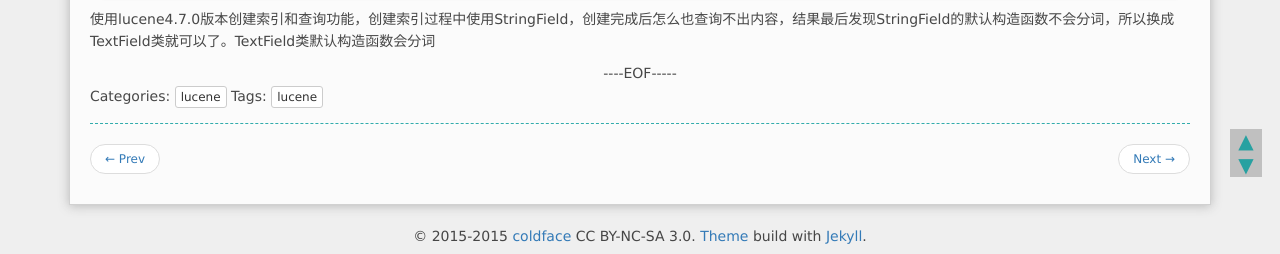
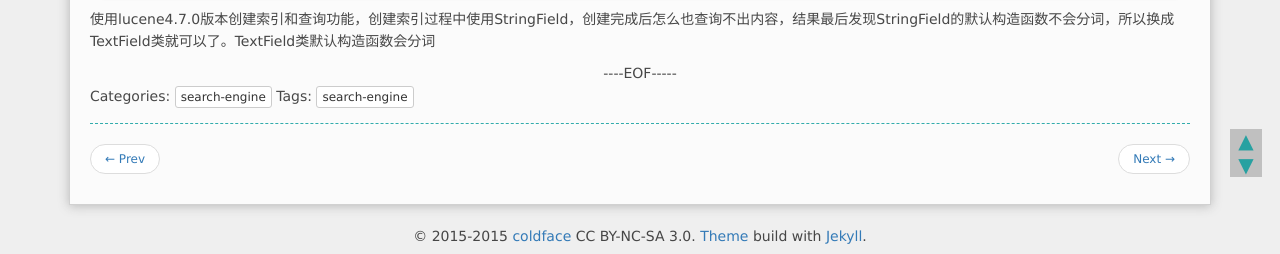
Before and after one commit to jackzhao29/jackzhao29.github.com, a Jekyll site: the page built from _posts/2015-05-15-Lucene创建索引和搜索.md, in a window 1280 px wide and 900 px high, scrolled down 1673 px. Shown: the part 643-897 px from the top of the window. Built offline with Jekyll 4.4.1, drawn with Linux system fonts in a browser that asks for light colours; Markdown is read by kramdown in place of the engine named in the settings; comment, search, counter and statistics services are not loaded.

Commit message:
update file

```diff
--- a/_posts/2015-05-15-Lucene创建索引和搜索.md
+++ b/_posts/2015-05-15-Lucene创建索引和搜索.md
@@ -3,8 +3,8 @@ layout: post
 title:  "Lucene创建索引和搜索示例"
 keywords: "lucene"
 description: "Lucene创建索引和搜索示例"
-category: lucene
-tags: [lucene]
+category: search-engine
+tags: [search-engine]
 ---
 #### 引入的pom文件可以自己去maven中央仓库获取
 #### 创建索引和搜索代码
```
